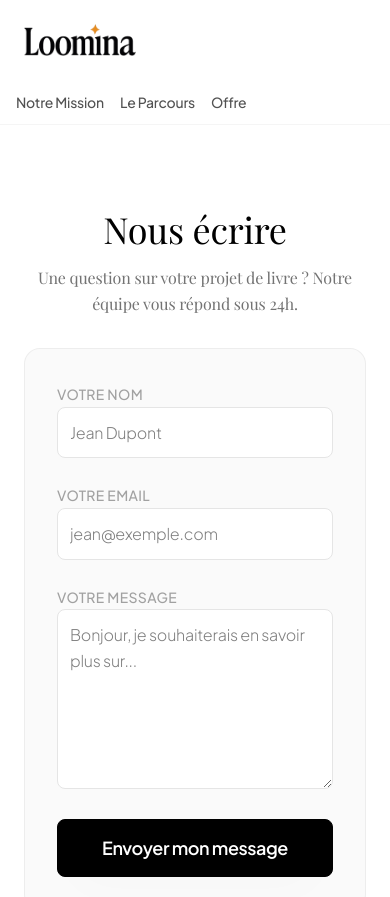
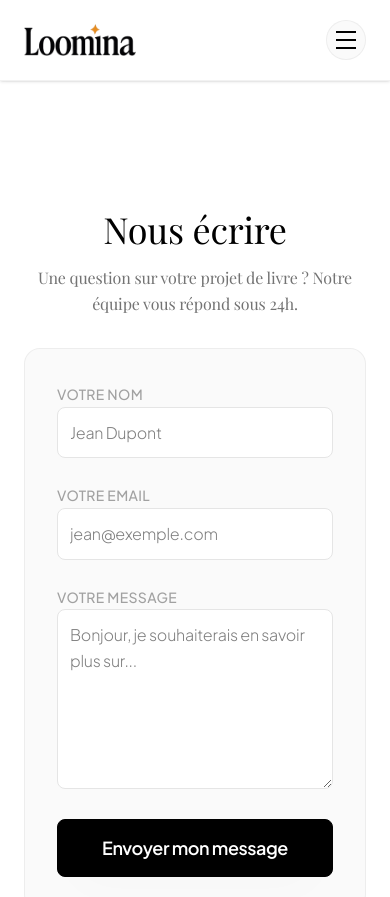
Before and after one commit to solalchetrit/loomina, a Next.js app: page /contact in a window 390 px wide. Shown: the top 897 px of the page. Built offline with nearby package versions, Linux system fonts and the light colour scheme; a web font is replaced by a local one.

Commit message:
feat(ui): implement mobile burger menu with framer-motion animations

```diff
--- a/components/Header.tsx
+++ b/components/Header.tsx
@@ -1,7 +1,9 @@
 "use client";
 
+import { useState } from "react";
 import Link from "next/link";
 import Image from "next/image";
+import { motion, AnimatePresence } from "framer-motion";
 
 const NAV_LINKS = [
   { href: "#mission", label: "Notre Mission" },
@@ -10,6 +12,8 @@ const NAV_LINKS = [
 ];
 
 export default function Header() {
+  const [isOpen, setIsOpen] = useState(false);
+
   return (
     <header className="sticky top-0 z-50 w-full border-b border-black/5 bg-white shadow-sm transition-all duration-300">
       <div className="mx-auto flex h-20 max-w-7xl items-center justify-between px-6">
@@ -26,8 +30,7 @@ export default function Header() {
           </div>
         </Link>
 
-        {/* Clean Navigation */}
-        {/* Navigation Premium - Capsule unifiée */}
+        {/* --- DESKTOP NAVIGATION (Capsule) --- */}
         <nav className="hidden md:flex items-center gap-1 p-1 bg-white/80 backdrop-blur-md border border-neutral-200/60 rounded-full shadow-[0_2px_8px_-2px_rgba(0,0,0,0.05)]">
           {NAV_LINKS.map((item) => (
             <Link
@@ -44,7 +47,6 @@ export default function Header() {
             </Link>
           ))}
 
-          {/* Bouton d'action distinct (Optionnel mais recommandé pour casser la monotonie) */}
           <Link
             href="#contact"
             className="ml-2 px-5 py-2 rounded-full bg-[var(--loomina-ink)] text-white text-sm font-medium transition-transform hover:scale-105"
@@ -53,18 +55,61 @@ export default function Header() {
           </Link>
         </nav>
 
-        {/* Version Mobile simplifiée (Menu Burger à prévoir idéalement, ou garder le scroll simple sans le style capsule) */}
-        <nav className="md:hidden flex overflow-x-auto no-scrollbar w-full absolute top-20 left-0 bg-white border-b border-neutral-100 py-3 px-4 gap-4">
+        {/* --- MOBILE BURGER BUTTON --- */}
+        <button
+          onClick={() => setIsOpen(!isOpen)}
+          className="md:hidden relative z-50 flex items-center justify-center w-10 h-10 rounded-full bg-neutral-100/50 border border-black/5"
+        >
+          <div className="flex flex-col gap-1.5">
+            <motion.span
+              animate={isOpen ? { rotate: 45, y: 6 } : { rotate: 0, y: 0 }}
+              className="w-5 h-0.5 bg-black block transition-transform"
+            />
+            <motion.span
+              animate={isOpen ? { opacity: 0 } : { opacity: 1 }}
+              className="w-5 h-0.5 bg-black block transition-opacity"
+            />
+            <motion.span
+              animate={isOpen ? { rotate: -45, y: -6 } : { rotate: 0, y: 0 }}
+              className="w-5 h-0.5 bg-black block transition-transform"
+            />
+          </div>
+        </button>
+
+        {/* --- MOBILE FULLSCREEN MENU --- */}
+        <AnimatePresence>
+          {isOpen && (
+            <motion.div
+              initial={{ opacity: 0, y: -20 }}
+              animate={{ opacity: 1, y: 0 }}
+              exit={{ opacity: 0, y: -20 }}
+              className="fixed inset-0 z-40 bg-white/95 backdrop-blur-xl flex flex-col items-center justify-center md:hidden"
+            >
+              <nav className="flex flex-col items-center gap-8">
                 {NAV_LINKS.map((item) => (
                   <Link
                     key={item.href}
                     href={item.href}
-              className="text-sm font-medium text-neutral-600 whitespace-nowrap"
+                    onClick={() => setIsOpen(false)}
+                    className="text-3xl font-serif text-[var(--loomina-ink)] hover:text-[var(--loomina-gold)] transition-colors"
                   >
                     {item.label}
                   </Link>
                 ))}
+
+                <div className="w-12 h-px bg-neutral-200 my-4"></div>
+
+                <Link
+                  href="#contact"
+                  onClick={() => setIsOpen(false)}
+                  className="px-8 py-4 rounded-full bg-[var(--loomina-ink)] text-white text-lg font-medium shadow-lg hover:scale-105 transition-transform"
+                >
+                  Commencer
+                </Link>
               </nav>
+            </motion.div>
+          )}
+        </AnimatePresence>
       </div>
     </header>
   );
```
Lines whose indentation alone changed are shown as unchanged.
